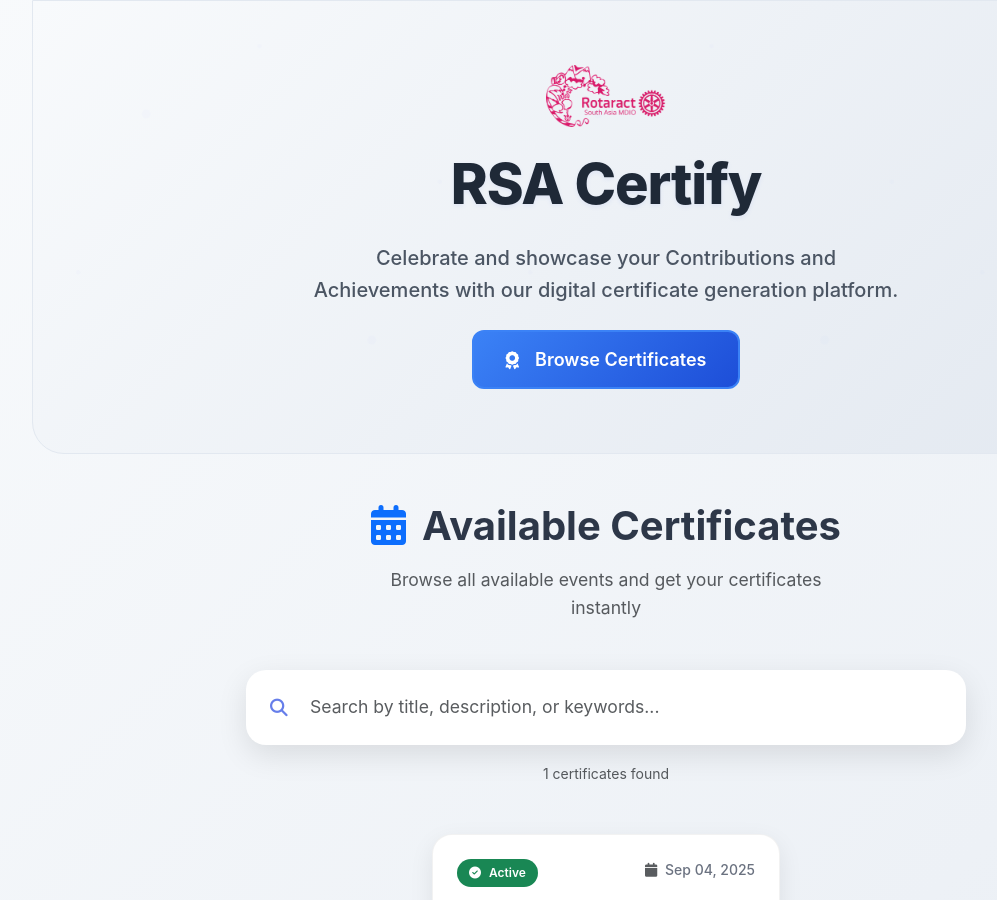
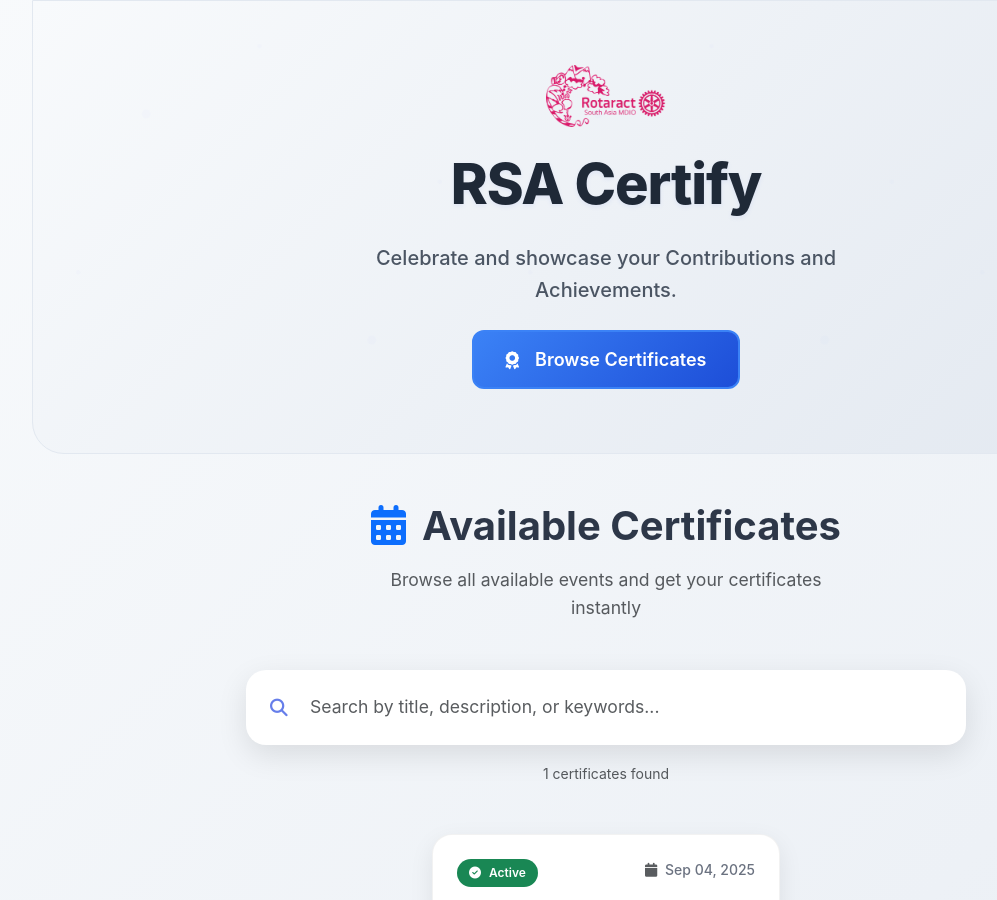
Before and after one commit to rsamdio/RSACertify, a Jekyll site: the page built from index.html, in a window 1280 px wide and 900 px high. Shown: the whole window, without its empty margins (34-1031 px from the left). Built offline with Jekyll 4.4.1, drawn with Linux system fonts in a browser that asks for light colours; the list of posts is cut into pages by our own code; comment, search, counter and statistics services are not loaded.

Commit message:
Update index.html

```diff
--- a/index.html
+++ b/index.html
@@ -27,7 +27,7 @@
 
                 <!-- Enhanced Subtitle -->
                 <p class="hero-subtitle mb-4 animate-slide-up-delay">
-                    Celebrate and showcase your Contributions and Achievements with our digital certificate generation platform.
+                    Celebrate and showcase your Contributions and Achievements.
                 </p>
 
                 <!-- Call to Action Buttons -->
```
